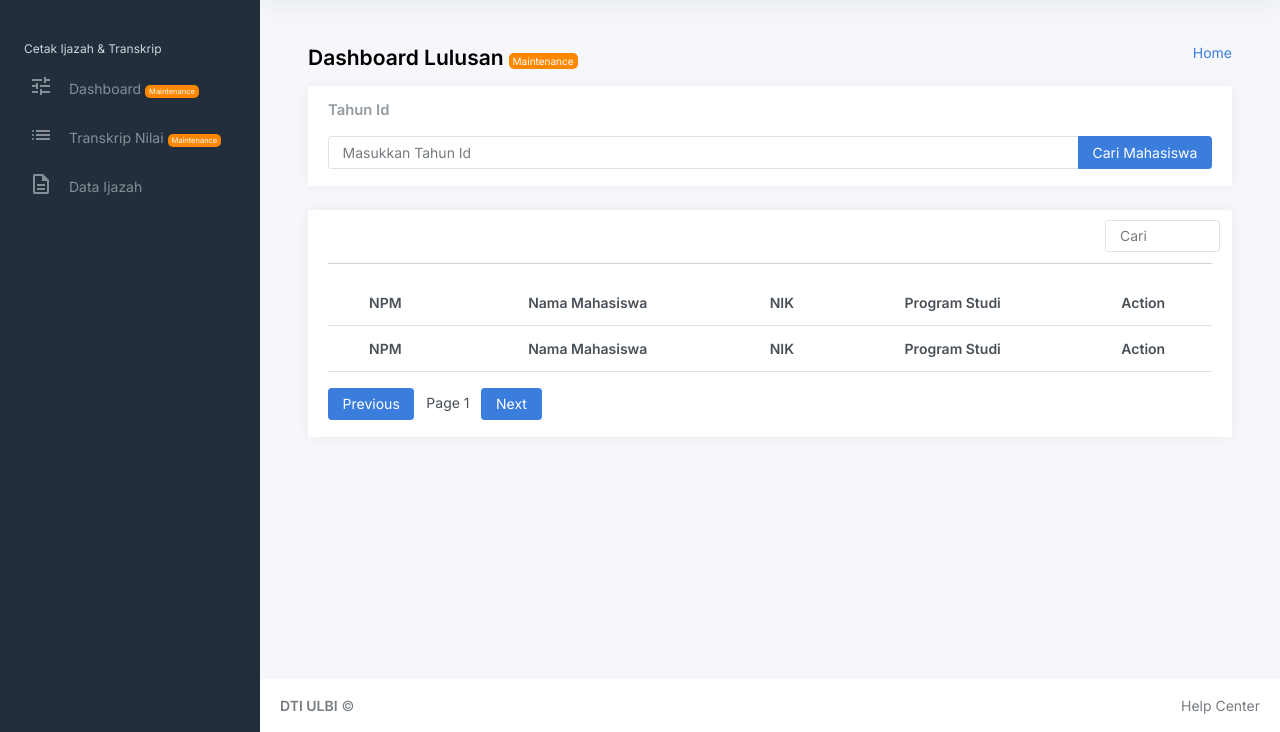
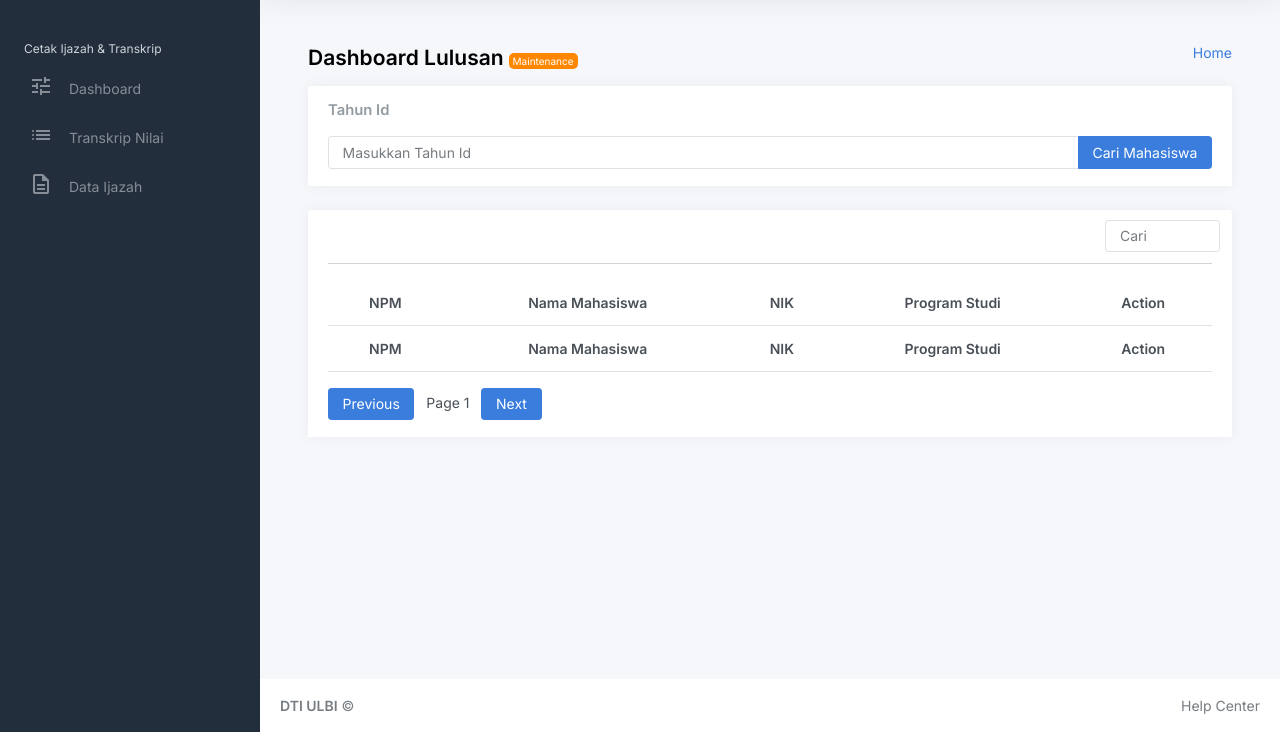
Before and after one commit to uiteung/lulu, a website: page index.html in a window 1280 px wide. Shown: the part 68-800 px from the top of the page. Drawn offline with nearby package versions, Linux system fonts and the light colour scheme; some packages are replaced by stand-ins of ours; a script that the page names is missing; some icons are missing.

Commit message:
delete(badge) : delete badge

```diff
--- a/static/navbar.html
+++ b/static/navbar.html
@@ -19,7 +19,7 @@
                       </i>
                     <span class="align-middle">
                         Dashboard
-                        <span class="badge-warning" style="font-size: 7.5px; background-color: #ff8700; color: white; padding: 2px 4px; border-radius: 5px;">Maintenance</span>
+                        <!-- <span class="badge-warning" style="font-size: 7.5px; background-color: #ff8700; color: white; padding: 2px 4px; border-radius: 5px;">Maintenance</span> -->
                     </span>
                 </a>
             </li>
@@ -32,9 +32,7 @@
                         list
                     </span>
                 </i>
-                <span class="align-middle">Transkrip Nilai
-                    <span class="badge-warning" style="font-size: 7.5px; background-color: #ff8700; color: white; padding: 2px 4px; border-radius: 5px;">Maintenance</span>
-                    </span>
+                <span class="align-middle">Transkrip Nilai</span>
                 </a>
             </li>
 
```
